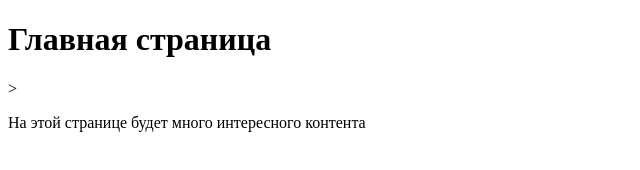
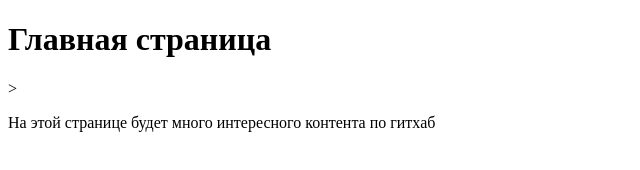
Before and after one commit to ibraida/second, a plain HTML site: page index.html in a window 1280 px wide. Shown: the full height of the page, 0-640 px from the left. Drawn offline with Linux system fonts and the light colour scheme.

Commit message:
added github

```diff
--- a/index.html
+++ b/index.html
@@ -11,7 +11,7 @@
 
 <body>
     <h1>Главная страница</h1>>
-    <p>На этой странице будет много интересного контента</p>
+    <p>На этой странице будет много интересного контента по гитхаб</p>
 </body>
 
 </html>
```
